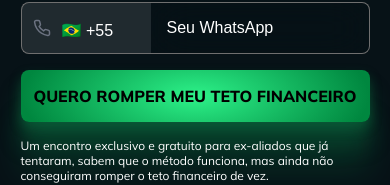
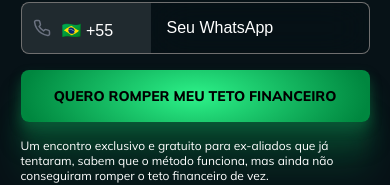
Before and after one commit to tialiancadivergente/ora, a Next.js app: page /ora/v1/h0/1/f in a window 390 px wide. Shown: the part 519-704 px from the top of the page. Built offline with nearby package versions, Linux system fonts and the light colour scheme.

Commit message:
Alteração no tamanho da font do botão v1 ora

```diff
--- a/app/ora/[version]/v1/hero-section.tsx
+++ b/app/ora/[version]/v1/hero-section.tsx
@@ -162,7 +162,7 @@ export default function HeroSection({
 						emailInputClassName="w-full h-[52px] md:h-[56px] px-[16px] rounded-[8px] border border-[#6F6F6F] bg-[#0404040A] backdrop-blur-[20px] placeholder:text-white text-white font-mulish font-medium text-[16px] leading-[145%] outline-none"
 						ddiSelectClassName="h-[52px] md:h-[56px] py-4 pl-[40px] pr-[28px] bg-[#FFFFFF1A] rounded-l-[8px] border border-[#6F6F6F] border-r-[0px] text-white font-mulish font-medium text-[16px] leading-[145%] focus:outline-none appearance-none"
 						phoneInputClassName="w-full !h-[52px] md:!h-[56px] px-[16px] py-4 rounded-r-[8px] bg-[#0404040A] backdrop-blur-[20px] placeholder:text-white text-white font-mulish font-medium text-[16px] leading-[145%] focus:outline-none border border-[#6F6F6F] border-l-[0px]"
-						buttonClassName="mt-[16px] w-full h-[52px] md:h-[56px] rounded-[8px] font-mulish font-extrabold text-[16px] leading-[145%] uppercase text-black transition-all hover:brightness-110 border border-transparent [background:radial-gradient(50%_142.16%_at_50%_50%,_#2DF289_0%,_#00873F_100%)] shadow-[0px_6px_12px_rgba(11,125,70,0.43),0px_22px_22px_rgba(11,125,70,0.37),0px_51px_30px_rgba(11,125,70,0.22)]"
+						buttonClassName="mt-[12px] mb-[12px] w-full h-[52px] md:h-[56px] rounded-[8px] font-mulish font-extrabold text-[14px] md:text-[16px] leading-[145%] uppercase text-black transition-all hover:brightness-110 border border-transparent [background:radial-gradient(50%_142.16%_at_50%_50%,_#2DF289_0%,_#00873F_100%)] shadow-[0px_6px_12px_rgba(11,125,70,0.43),0px_22px_22px_rgba(11,125,70,0.37),0px_51px_30px_rgba(11,125,70,0.22)]"
 					/>
 				</div>
 
```
